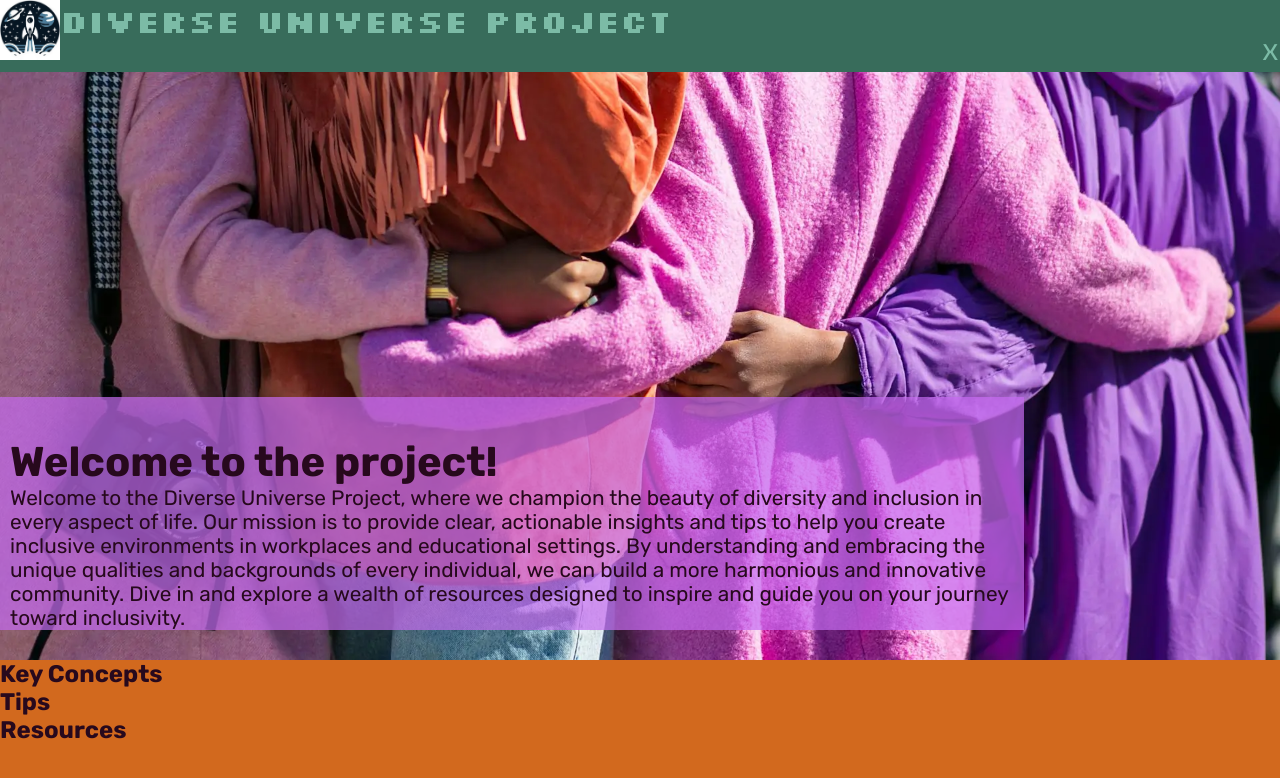
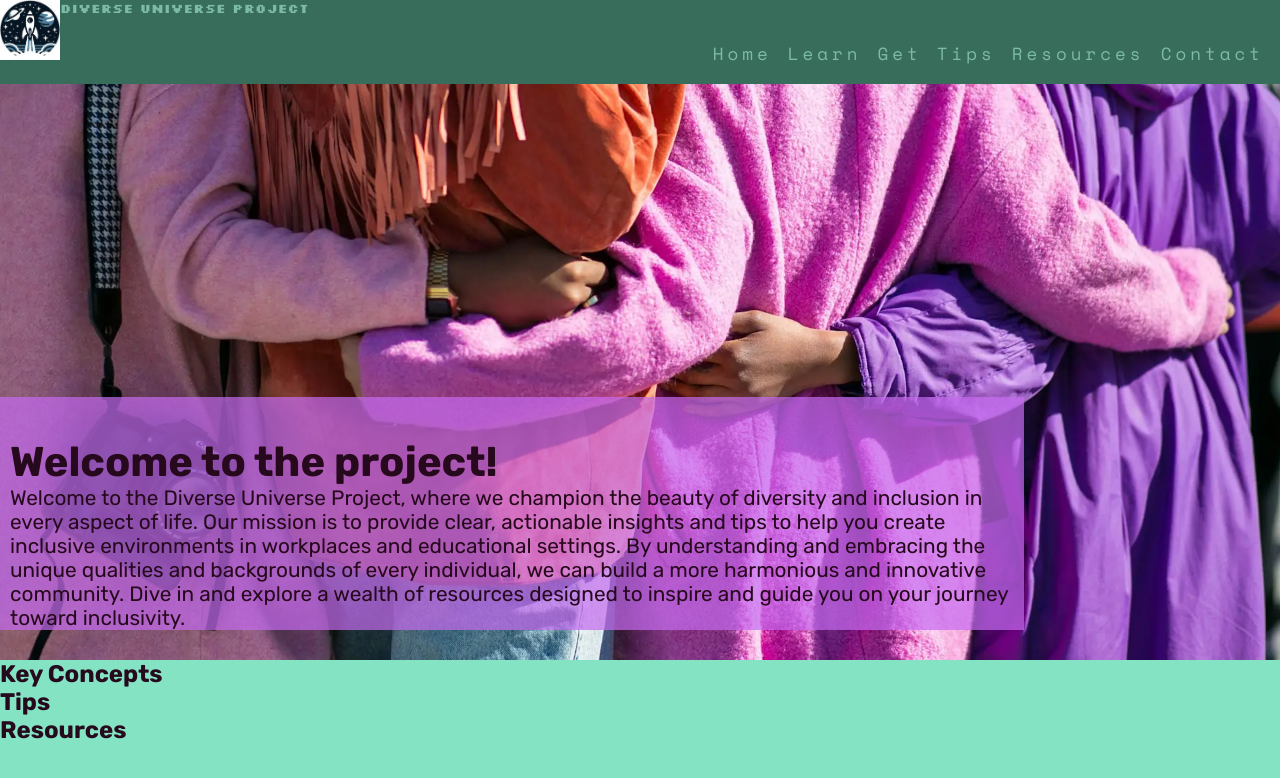
Before and after one commit to Jo-JPEG/flagstone-project-01, a plain HTML site: page index.html in a window 1280 px wide. Drawn offline with nearby package versions, Linux system fonts and the light colour scheme.

Commit message:
add viewport data to head so media queries actually work Add media query for 768px and above in style.css

```diff
--- a/assets/css/style.css
+++ b/assets/css/style.css
@@ -115,6 +115,7 @@ header a {
 #logo-text {
     font-family: var(--brand-font);
     display: flex;
+    font-size: small;
 }
 
 #hero {
@@ -145,8 +146,26 @@ header a {
 
   /* media queries  */
 
-  @media screen and (min-width:768px) {
-    body {
-        background-color: chocolate;
-    }
+  @media only screen and (min-width: 768px) {
+
+           /* Header */
+        nav {
+            display: block;
+            position: relative;
+            box-shadow: none;
+            width: fit-content;
+            padding-right: 1rem;
+        }
+
+        #menu {
+            display: flex;
+        }
+
+        #menu>li {
+            padding-left: 1rem;
+        }
+
+        .nav-toggle-label {
+            display: none;
+        }
   }
--- a/index.html
+++ b/index.html
@@ -2,6 +2,11 @@
 <html lang="en">
 
 <head>
+     <!-- metadata so media queries work  -->
+	<meta charset="uft-8">
+	<meta name="viewport" content=" width=device-width, initial-scale=1.0">
+
+
     <!-- favicon links  -->
     <link rel="apple-touch-icon" sizes="180x180" href="assets/images/favicon/apple-touch-icon.png">
     <link rel="icon" type="image/png" sizes="32x32" href="assets/images/favicon/favicon-32x32.png">
```
